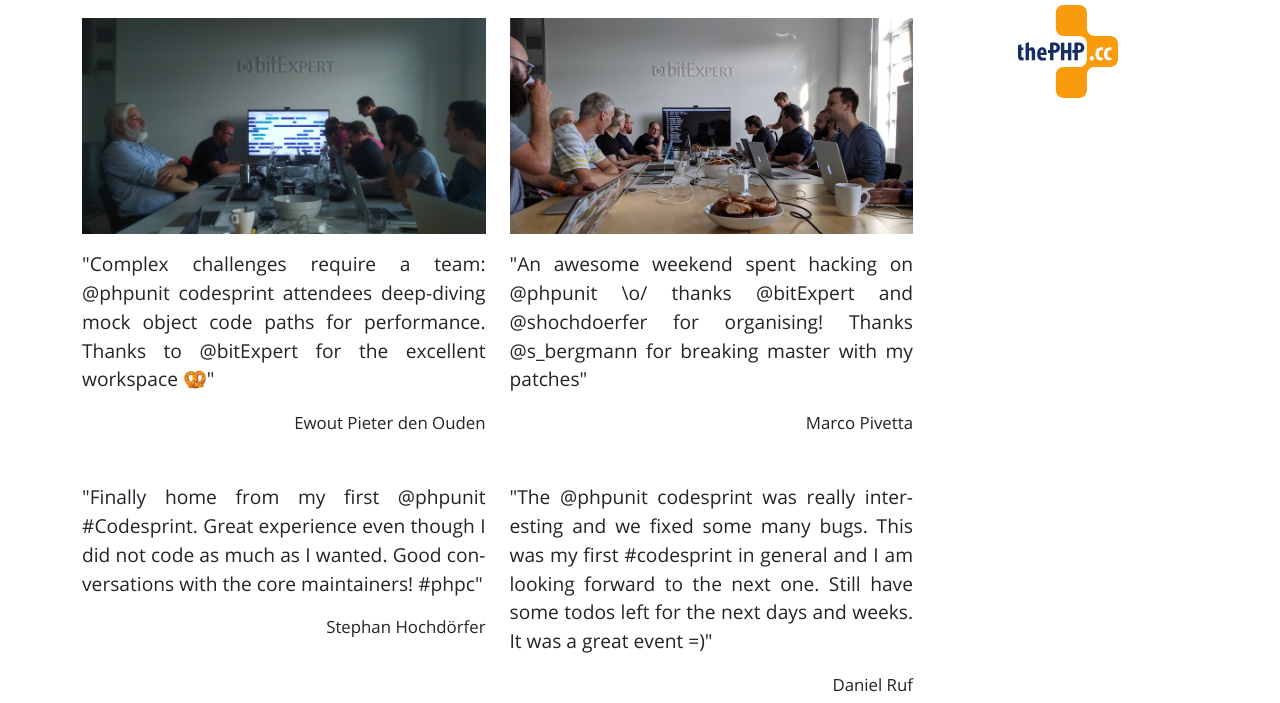
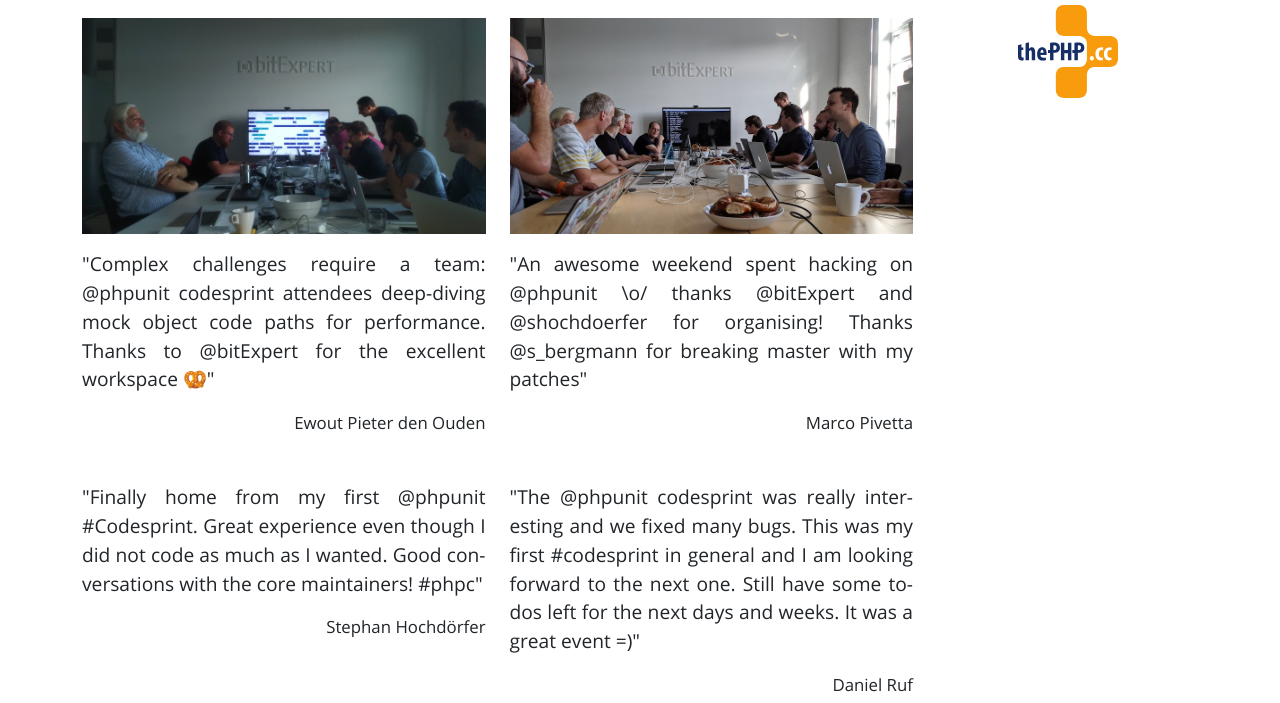
Before and after one commit to sebastianbergmann/phpunit-website, a plain HTML site: page public/code-sprints/september-2019.html in a window 1280 px wide. Shown: the part 249-952 px from the top of the page. Drawn offline with Linux system fonts and the light colour scheme.

Commit message:
Fix small typo in text
Unfortunately Twitter had no edit button.

```diff
--- a/public/code-sprints/september-2019.html
+++ b/public/code-sprints/september-2019.html
@@ -55,7 +55,7 @@
                             <p class="text-end small">Stephan Hochdörfer</p>
                         </div>
                         <div class="col-md-6">
-                            <p class="wrapped smaller">"The @phpunit codesprint was really interesting and we fixed some many bugs. This was my first #codesprint in general and I am looking forward to the next one. Still have some todos left for the next days and weeks. It was a great event =)"</p>
+                            <p class="wrapped smaller">"The @phpunit codesprint was really interesting and we fixed many bugs. This was my first #codesprint in general and I am looking forward to the next one. Still have some todos left for the next days and weeks. It was a great event =)"</p>
                             <p class="text-end small">Daniel Ruf</p>
                         </div>
                     </div>
```
